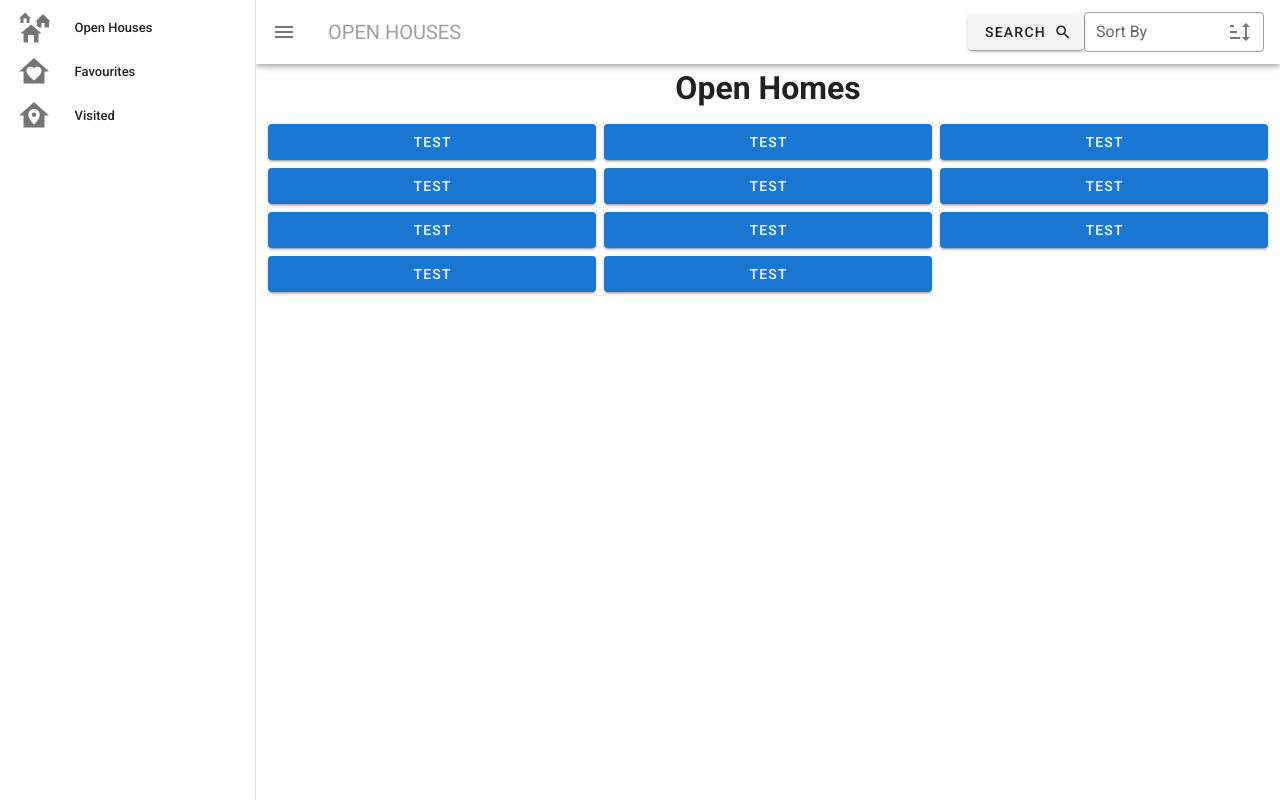
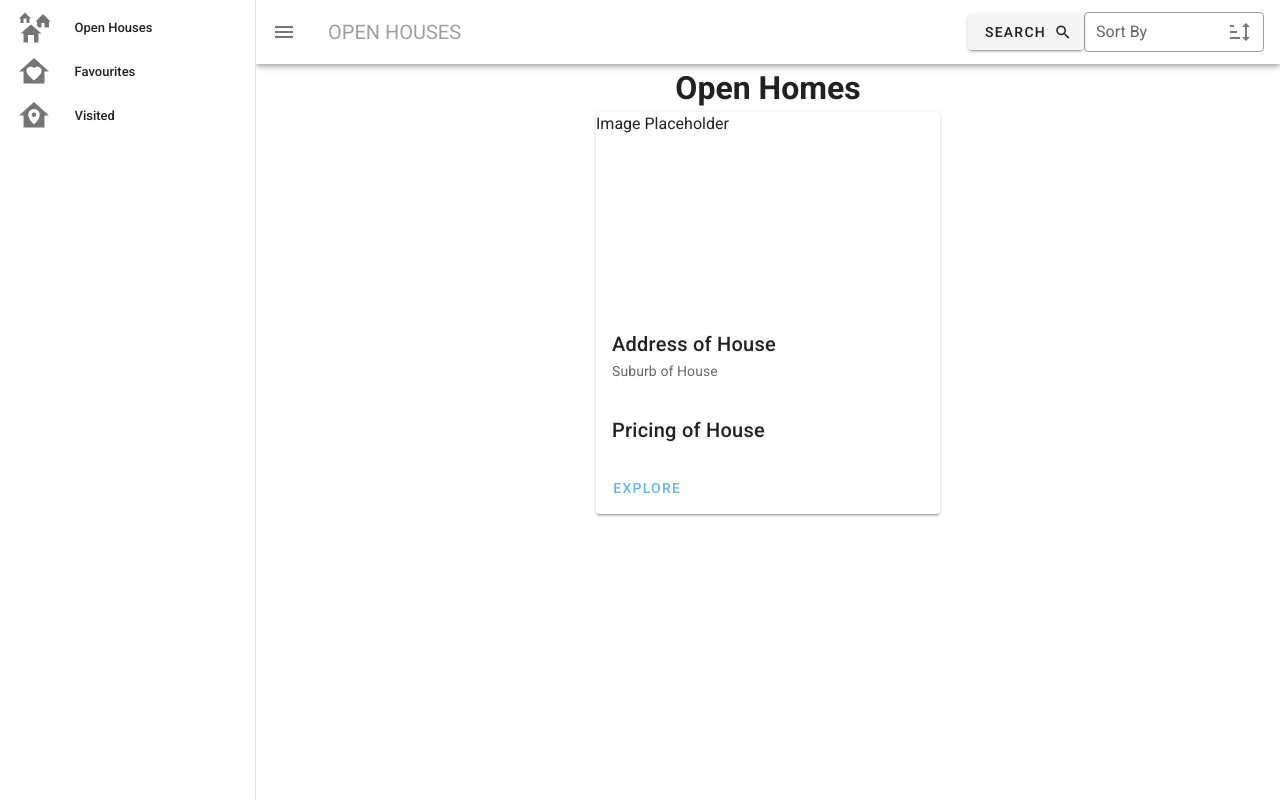
Before and after one commit to JoshuaKnewstub/prolist-vuetify-ui, a Vue app: page / in a window 1280 px wide. Built offline with nearby package versions, Linux system fonts and the light colour scheme.

Commit message:
Add card template to OpenHomes

```diff
--- a/src/components/OpenHomes.vue
+++ b/src/components/OpenHomes.vue
@@ -1,44 +1,38 @@
 <template>
   <div class="openHomes">
     <h1 class="openHomesHeading">Open Homes</h1>
-    <v-container grid-list-md>
-      <v-layout row wrap>
-        <v-flex xs12 md6 lg4>
-          <v-btn outline block class="primary">Test</v-btn>
-        </v-flex>
-        <v-flex xs12 md6 lg4>
-          <v-btn outline block class="primary">Test</v-btn>
-        </v-flex>
-        <v-flex xs12 md6 lg4>
-          <v-btn outline block class="primary">Test</v-btn>
-        </v-flex>
-        <v-flex xs12 md6 lg4>
-          <v-btn outline block class="primary">Test</v-btn>
-        </v-flex>
-        <v-flex xs12 md6 lg4>
-          <v-btn outline block class="primary">Test</v-btn>
-        </v-flex>
-        <v-flex xs12 md6 lg4>
-          <v-btn outline block class="primary">Test</v-btn>
-        </v-flex>
-        <v-flex xs12 md6 lg4>
-          <v-btn outline block class="primary">Test</v-btn>
-        </v-flex>
-        <v-flex xs12 md6 lg4>
-          <v-btn outline block class="primary">Test</v-btn>
-        </v-flex>
-        <v-flex xs12 md6 lg4>
-          <v-btn outline block class="primary">Test</v-btn>
-        </v-flex>
-        <v-flex xs12 md6 lg4>
-          <v-btn outline block class="primary">Test</v-btn>
-        </v-flex>
-        <v-flex xs12 md6 lg4>
-          <v-btn outline block class="primary">Test</v-btn>
-        </v-flex>
+    <v-card
+    class="mx-auto"
+    max-width="344"
+  >
+    <v-img
+      height="200px"
+    >Image Placeholder</v-img>
 
-      </v-layout>
-    </v-container>
+    <v-card-title class="address">
+      Address of House
+    </v-card-title>
+
+    <v-card-subtitle class="suburb">
+      Suburb of House
+    </v-card-subtitle>
+
+    <v-card-title class="pricing">
+      Pricing of House
+    </v-card-title>
+    <v-card-actions>
+      <v-btn
+        color="blue lighten-2"
+        text
+      >
+        Explore
+      </v-btn>
+
+      <v-spacer></v-spacer>
+
+
+    </v-card-actions>
+  </v-card>
   </div>
 </template>
 
@@ -47,6 +41,7 @@
     name: 'OpenHomes',
 
     data: () => ({
+      show: false,
     }),
   }
 </script>
```
